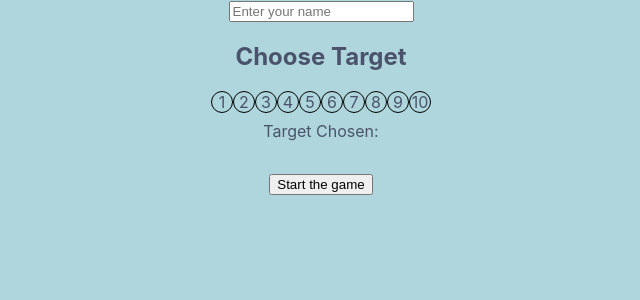
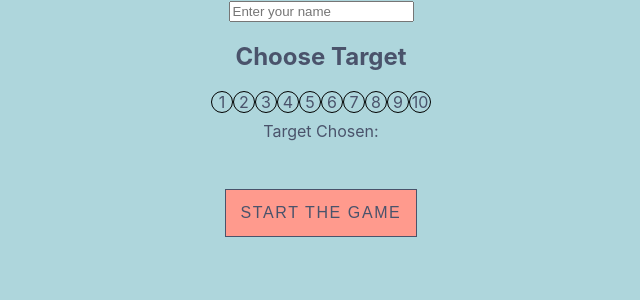
Before and after one commit to Astig-1982/darts-master-practice-2, a React (Create React App) app: page /choose-target in a window 1280 px wide. Shown: the top 300 px of the page, without its empty margins (319-959 px from the left). Built offline with nearby package versions, Linux system fonts and the light colour scheme; a web font is replaced by a local one.

Commit message:
Created ActionButton component for all action buttons

```diff
--- /dev/null
+++ b/src/components/action-button/action-button.component.jsx
@@ -0,0 +1,16 @@
+import React from 'react';
+
+import './action-button.styles.css';
+
+const ActionButton = ({ children, chooseTargetButton, finishButton, ...otherProps }) => {
+    return(
+        <button className={`${chooseTargetButton ? 'choose-target-button' : ''} ${finishButton ? 'finish-button' : ''}
+            action-button`}
+            {...otherProps}
+        >
+            {children}
+        </button>
+    );
+};
+
+export default ActionButton;
--- /dev/null
+++ b/src/components/action-button/action-button.styles.css
@@ -0,0 +1,27 @@
+.action-button {
+    margin: 1rem;
+    width: 9rem;
+    height: 3rem;
+    font-size: 120%;
+    letter-spacing: .1rem;
+    background-color: #ff9a8d;
+    border: 1px solid #4a536b;
+    color: #4a536b;
+}
+
+.action-button:hover {
+    background-color: #4a536b;
+    color: #ff9a8d;
+    border: 1px solid #ff9a8d;
+}
+
+.choose-target-button {
+    width: 12rem;
+    font-size: 100%;
+}
+
+.finish-button {
+    width: 6.8rem;
+    height: 2rem;
+    font-size: 100%;
+}
--- a/src/pages/choose-target/choose-target.component.jsx
+++ b/src/pages/choose-target/choose-target.component.jsx
@@ -13,6 +13,7 @@ import { selectTheName } from '../../redux/name/name.selectors';
 
 import TheTarget from '../../components/theTarget/the-target.component';
 import SelectName from '../../components/select-name/select-name.component';
+import ActionButton from '../../components/action-button/action-button.component';
 
 
 
@@ -28,7 +29,7 @@ const chooseTarget = ({ allTargets, currentTarget }) => {
             </div>
             <div className='current-target'>Target Chosen: {currentTarget}</div>
             <Link to='/game-page'>
-                <button>Start the game</button>
+                <ActionButton chooseTargetButton>START THE GAME</ActionButton>
             </Link>
         </div>
     );
--- a/src/pages/game-page/game-page.component.jsx
+++ b/src/pages/game-page/game-page.component.jsx
@@ -13,6 +13,7 @@ import { getAverage, getTheResults, getTheSquares } from '../../redux/stats/stat
 
 import { finishTheGame, getTheSetNumber, getTheTarget, setTheAverage } from '../../redux/final-stats/final-stats.actions';
 import { startAnewGame } from '../../redux/stats/stats.actions';
+import ActionButton from '../../components/action-button/action-button.component';
 
 class GamePage extends React.Component {
 
@@ -74,12 +75,15 @@ class GamePage extends React.Component {
                 <span className='the-averge-span'>{this.props.theAverage}</span>
             </div>
             <div className='finish'>
-                <button className='finish-button' onClick={() => {
-                    this.getAllTheStats()
-                    this.newGame()
-                    }}>
-                        Finish
-                </button>
+                <ActionButton
+                    finishButton
+                    onClick={() => {
+                        this.getAllTheStats()
+                        this.newGame()
+                        }}
+                >
+                    Finish
+                </ActionButton>
             </div>
             <div>
                 <GameFinishStats />
--- a/src/pages/game-page/game-page.styles.css
+++ b/src/pages/game-page/game-page.styles.css
@@ -19,9 +19,3 @@
     margin-top: 1.6rem;
     text-align: center;
 }
-
-.finish button {
-    background-color: #ff9a8d;
-    border: 1px solid #4a536b;
-    color: #4a536b;
-}
--- a/src/pages/home-page/home-page.component.jsx
+++ b/src/pages/home-page/home-page.component.jsx
@@ -1,5 +1,6 @@
 import React from 'react';
 import { Link } from 'react-router-dom';
+import ActionButton from '../../components/action-button/action-button.component';
 
 import './home-page.styles.css';
 
@@ -9,10 +10,10 @@ const HomePage = () => {
             <h1 className='home-title'>DARTS MASTER PRACTICE II</h1>
             <div className='action-buttons'>
                 <Link to='/choose-target'>
-                    <button className='home-action-buttons'>START</button>
+                    <ActionButton homeButtons>START</ActionButton>
                 </Link>
                 <Link to='/about'>
-                    <button className='home-action-buttons'>ABOUT</button>
+                    <ActionButton homeButtons>ABOUT</ActionButton>
                 </Link>
             </div>
         </div>
--- a/src/pages/home-page/home-page.styles.css
+++ b/src/pages/home-page/home-page.styles.css
@@ -11,20 +11,3 @@
 .action-buttons {
     margin-top: 2rem;
 }
-
-.home-action-buttons {
-    margin: 1rem;
-    width: 9rem;
-    height: 3rem;
-    font-size: 120%;
-    letter-spacing: .1rem;
-    background-color: #ff9a8d;
-    border: 1px solid #4a536b;
-    color: #4a536b;
-}
-
-.home-action-buttons:hover {
-    background-color: #4a536b;
-    color: #ff9a8d;
-    border: 1px solid #ff9a8d;
-}
```
